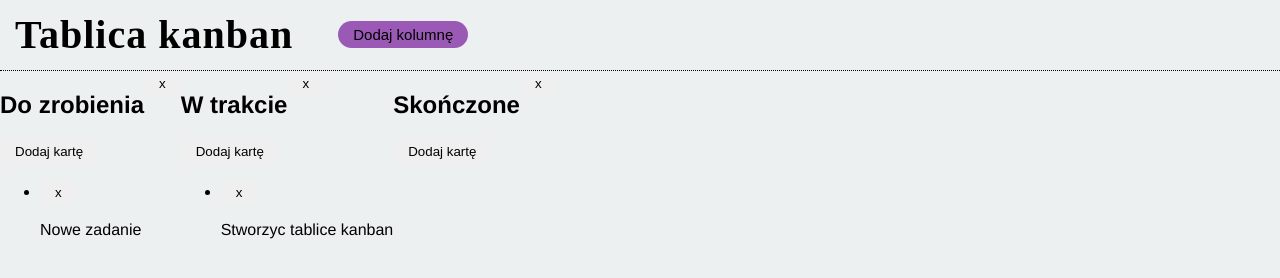
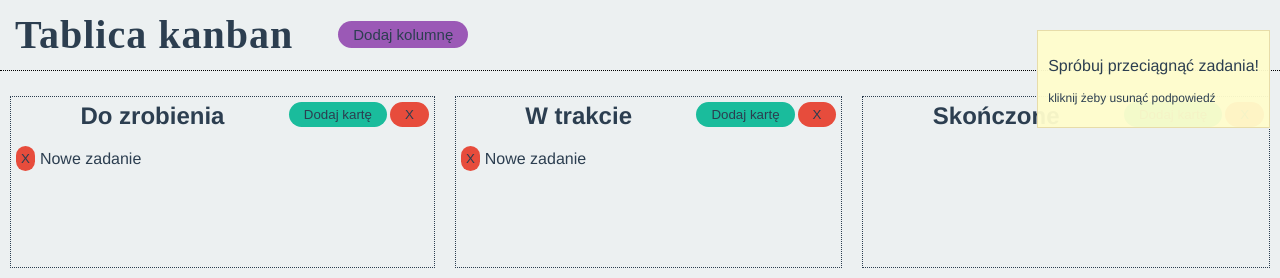
Before and after one commit to Dawqss/10_6, a website: page index.html in a window 1280 px wide. Drawn offline with nearby package versions, Linux system fonts and the light colour scheme; files that its build step writes are made by us from their sources; a web font is replaced by a local one.

Commit message:
it's done

```diff
--- a/index.html
+++ b/index.html
@@ -11,9 +11,12 @@
 	       <h1>Tablica kanban</h1>
 	       <button class="create-column">Dodaj kolumnę</button>
         </div>
-	   <div class="column-container row"></div>
+	   <div class="column-container"></div>
 	</div>
-
+    <div class="hidden">
+        <p>Spróbuj przeciągnąć zadania!</p>
+        <p>kliknij żeby usunąć podpowiedź</p>
+    </div>
     <script src="https://code.jquery.com/jquery-3.0.0.min.js" integrity="sha256-JmvOoLtYsmqlsWxa7mDSLMwa6dZ9rrIdtrrVYRnDRH0=" crossorigin="anonymous"></script>
     <script   src="https://code.jquery.com/ui/1.11.4/jquery-ui.min.js"   integrity="sha256-xNjb53/rY+WmG+4L6tTl9m6PpqknWZvRt0rO1SRnJzw="   crossorigin="anonymous"></script>
     <script type="text/javascript" src="js/script.js"></script>
--- a/js/script.js
+++ b/js/script.js
@@ -1,11 +1,4 @@
 //$(function() {
-	$('.create-column').click(function(){
-	var name = prompt('Wpisz nazwę kolumny');
-	var	column = new Column(name);
-    	board.addColumn(column);
-
-  	});
-
 	var board = {
 	    name: 'Tablica Kanban',
 	    addColumn: function(column) {
@@ -14,6 +7,16 @@
 	      },
 	    $element: $('#board .column-container')
 	};
+
+	$('.create-column').click(function(){
+		if($('div.column').length === 5) {
+			alert('Maxymalna ilość kolumn wynosi: 5');
+		} else {
+			var name = prompt('Wpisz nazwę kolumny');
+			var	column = new Column(name);
+    		board.addColumn(column);
+    	}
+  	});
 
 	 function initSortable() {
 	    $('.column-card-list').sortable({
@@ -45,16 +48,15 @@
 	    	var $column = $('<div>').addClass('column');
 			var $columnTitle = $('<h2>').addClass('column-title').text(self.name);
 			var $columnCardList = $('<ul>').addClass('column-card-list');
-			var $columnDelete = $('<button>').addClass('btn-delete').text('x');
+			var $columnDelete = $('<button>').addClass('btn-delete').text('X');
 			var $columnAddCard = $('<button>').addClass('add-card').text('Dodaj kartę');
 			$columnDelete.click(function() {self.removeColumn();});
 			$columnAddCard.click(function() {self.addCard(new Card(prompt("Wpisz nazwę karty")));});
 			$column.append($row);
-			$row.append($columnDelete)
-				.append($columnTitle)
-			$column.append($columnAddCard)
-        		.append($columnCardList);
-        	setWidth();
+			$row.append($columnTitle)
+				.append($columnDelete)
+				.append($columnAddCard);
+			$column.append($columnCardList);
 				return $column;
 	    }
 	}
@@ -78,7 +80,7 @@
 		function createCard() {
 			var $card = $('<li>').addClass('card');
 			var $cardDescription = $('<p>').addClass('card-description').text(self.description);
-			var $cardDelete = $('<button>').addClass('btn-delete').text('x');
+			var $cardDelete = $('<button>').addClass('btn-delete').text('X');
 			$cardDelete.click(function(){self.removeCard();});
 			$card.append($cardDelete)
 				.append($cardDescription);
@@ -92,26 +94,26 @@
 		}
 	}
 
-	// TWORZENIE KOLUMN
-	var todoColumn = new Column('Do zrobienia');
-	var doingColumn = new Column('W trakcie');
-	var doneColumn = new Column('Skończone');
+	function showHint(){
+		$hidden.css('display', 'block');
+	}
 
-	// DODAWANIE KOLUMN DO TABLICY
+	setTimeout(showHint, 3000);
+	$hidden = $('div.hidden');
+	$hidden.click(function(){$hidden.css('display', 'none')});
+
+	var todoColumn = new Column('Do zrobienia'),
+		doingColumn = new Column('W trakcie'),
+		doneColumn = new Column('Skończone'),
+		card1 = new Card('Nowe zadanie'),
+		card2 = new Card('Nowe zadanie');
+
 	board.addColumn(todoColumn);
 	board.addColumn(doingColumn);
 	board.addColumn(doneColumn);
-
-	// TWORZENIE NOWYCH EGZEMPLARZY KART
-	var card1 = new Card('Nowe zadanie');
-	var card2 = new Card('Stworzyc tablice kanban');
-
-	// DODAWANIE KART DO KOLUMN
 	todoColumn.addCard(card1);
 	doingColumn.addCard(card2);
 
-	function setWidth(){
-	$('div.column').css('width', (100 / $('div.column').length) + '%');
-	};
+
 
 //});
--- a/sass/_mainground.sass
+++ b/sass/_mainground.sass
@@ -1,11 +1,23 @@
+.button, body
+	color: #2c3e50
+
+.button
+	border: none
+	border-radius: 15px
+	padding: 5px 15px
+	cursor: pointer
+	transition: 0.2s linear
+
 body
 	margin: 0
 	padding: 0
 	font-family: helvetica
 	background-color: #ecf0f1
-
 	button
 		@extend .button
+
+	.board
+		width: 100vw
 
 	h1
 		float: left
@@ -17,23 +29,67 @@ body
 		font-size: 40px
 
 	h2
-		float: left
+		margin: 0
+		display: inline-block
 
-	.column
-		float: left
+	.column-container
+		display: flex
+		.column
+			flex-grow: 1
+			margin: 10px
+			padding: 5px
+			border: 1px dotted
+			.row:first-of-type
+				text-align: center
+				.add-card
+					float: right
+					background-color: #1abc9c
+					&:hover
+						background-color: #16a085
+				.btn-delete
+					float: right
+					background-color: #e74c3c
+					margin-left: 3px
+					&:hover
+						background-color: #c0392b
+			.column-card-list
+				list-style-type: none
+				padding: 0
+				min-height: 100px
+				cursor: pointer
+				li
+					line-height: 25px
+					margin: 5px 0
+				p
+					padding: 0
+					margin: 0
+				.btn-delete
+					float: left
+					background-color: #e74c3c
+					padding: 5px
+					margin-right: 5px
+					&:hover
+						background-color: #c0392b
 
 	.board > .row:first-of-type
 		line-height: 70px
 		border-bottom: 1px dotted black
+		margin-bottom: 15px
 		button
 			margin-left: 30px
-			@extend .button
 			background-color: #9b59b6
 			font-size: 15px
+			&:hover
+				background-color: #8e44ad
 
-
-.button
-	border: 0
-	border-radius: 15px
-	padding: 5px 15px
-	cursor: pointer
+	.hidden
+		position: absolute
+		top: 30px
+		right: 10px
+		background-color: rgba(255,253,205,0.95)
+		border: 1px solid #e7dca9
+		padding: 10px
+		display: none
+		cursor: pointer
+		p:last-of-type
+			font-size: 12px
```
Also changed, not shown: 1 other file.
